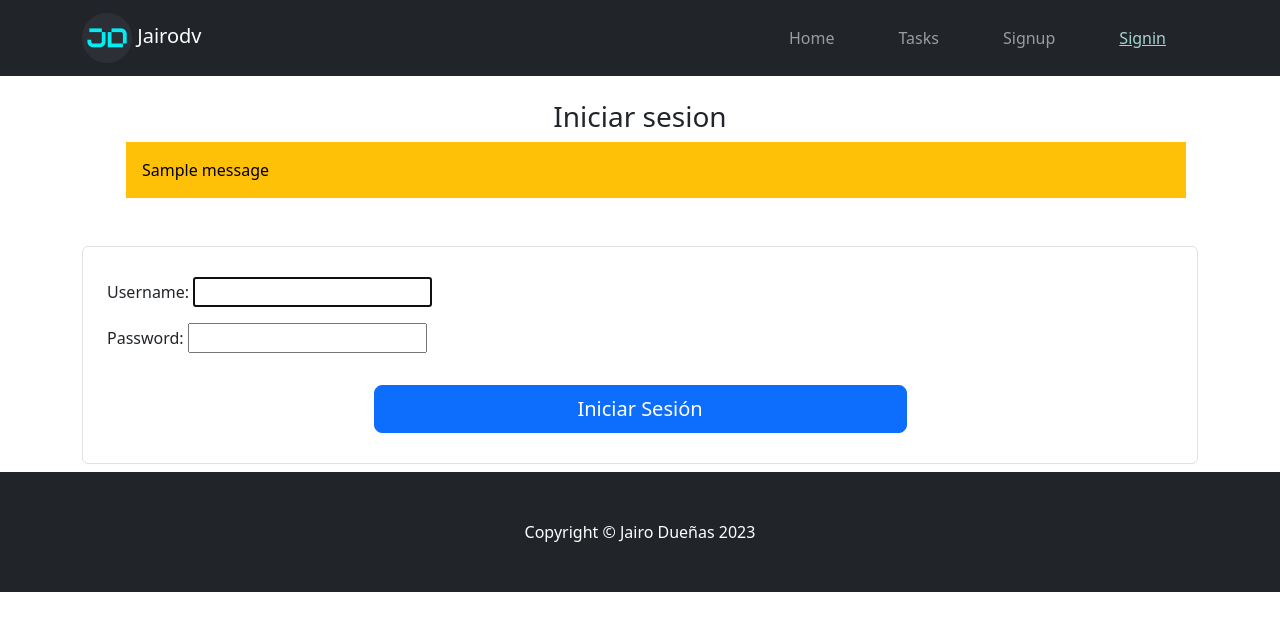
After one commit to JairoDuenas/django-CRUD, a Django app: page /signin/ in a window 1280 px wide. The commit adds this page. Shown: the top 631 px of the page. Run offline with Django 4.2, Linux system fonts and the light colour scheme; one stand-in notice (Sample message) is shown.

Commit message:
Iniciar sesion[signin]

```diff
--- a/djangocrud/urls.py
+++ b/djangocrud/urls.py
@@ -23,4 +23,5 @@ urlpatterns = [
     path('signup/', views.signup, name='signup'),
     path('tasks/', views.tasks, name='tasks'),
     path('logout/', views.cerrarSesion, name='logout'),
+    path('signin/', views.iniciarSesion, name='signin'),
 ]
--- a/tasks/templates/layouts/navbar.html
+++ b/tasks/templates/layouts/navbar.html
@@ -29,6 +29,9 @@
         <li class="nav-item {% if request.path == '/signup/' %}active{% endif %} px-lg-4"><a class="nav-link"
             href="{% url 'signup' %}">Signup</a>
         </li>
+        <li class="nav-item {% if request.path == '/signin/' %}active{% endif %} px-lg-4">
+          <a class="nav-link" href="{% url 'signin' %}">Signin</a>
+        </li>
         {% endif %}
 
       </ul>
--- /dev/null
+++ b/tasks/templates/signin/signin.html
@@ -0,0 +1,42 @@
+{% extends 'base.html' %}
+{% load static %}
+
+{% block title %}
+Signin
+{% endblock title %}
+
+
+{% block content %}
+<div class="container p-4">
+  <h3 class="text-center">Iniciar sesion</h3>
+  {% if messages %}
+  <ul class="messages">
+    {% for message in messages %}
+    <li {% if message.tags %} class="{{ message.tags }}  list-unstyled" {% endif %}>
+      <div class="text-bg-warning p-3">
+        {{ message }}
+      </div>
+    </li>
+    {% endfor %}
+  </ul>
+  {% endif %}
+</div>
+
+<div class="container py-2">
+  <div class="mb-3s">
+    <form class="form-control" method="POST">
+      {% csrf_token %}
+      <div class="container py-4">
+        <div class="row mb-3">
+          {{form.as_p}}
+        </div>
+        <div class="d-grid gap-2 col-6 mx-auto">
+          <button class="btn btn-primary btn-lg">
+            Iniciar Sesión
+          </button>
+        </div>
+      </div>
+    </form>
+  </div>
+</div>
+{% endblock content %}
--- a/tasks/views.py
+++ b/tasks/views.py
@@ -1,8 +1,8 @@
 from django.shortcuts import render, redirect
-from django.contrib.auth.forms import UserCreationForm
+from django.contrib.auth.forms import UserCreationForm, AuthenticationForm
 from django.contrib.auth.models import User
 from django.contrib import messages
-from django.contrib.auth import login, logout
+from django.contrib.auth import login, logout, authenticate
 from django.db import IntegrityError
 
 # Create your views here.
@@ -39,3 +39,21 @@ def tasks(request):
 def cerrarSesion(request):
   logout(request)
   return redirect('home')
+
+def iniciarSesion(request):
+  if request.method == 'GET':
+    context = {
+    'form':AuthenticationForm
+    }
+    return render(request, 'signin/signin.html', context)
+  else:
+    user = authenticate(request, username=request.POST['username'], password=request.POST['password'])
+    if user is None:
+      context = {
+          'form':AuthenticationForm,
+          'messageinfo':messages.warning(request, 'El usuario o contraseña no existen')
+          }
+      return render(request, 'signin/signin.html', context)
+    else:
+      login(request, user)
+      return redirect('tasks')
```
Also changed, not shown: db.sqlite3.
